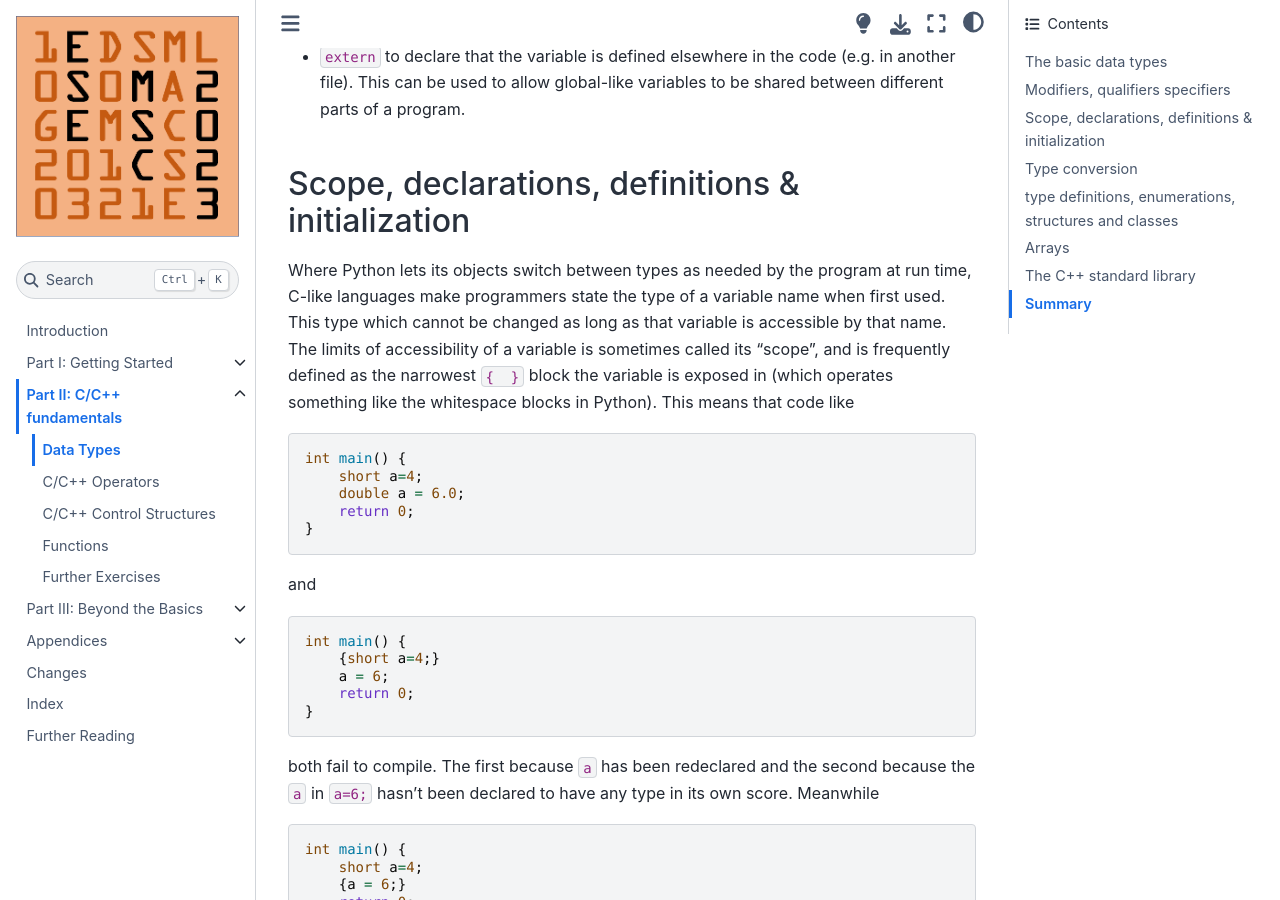
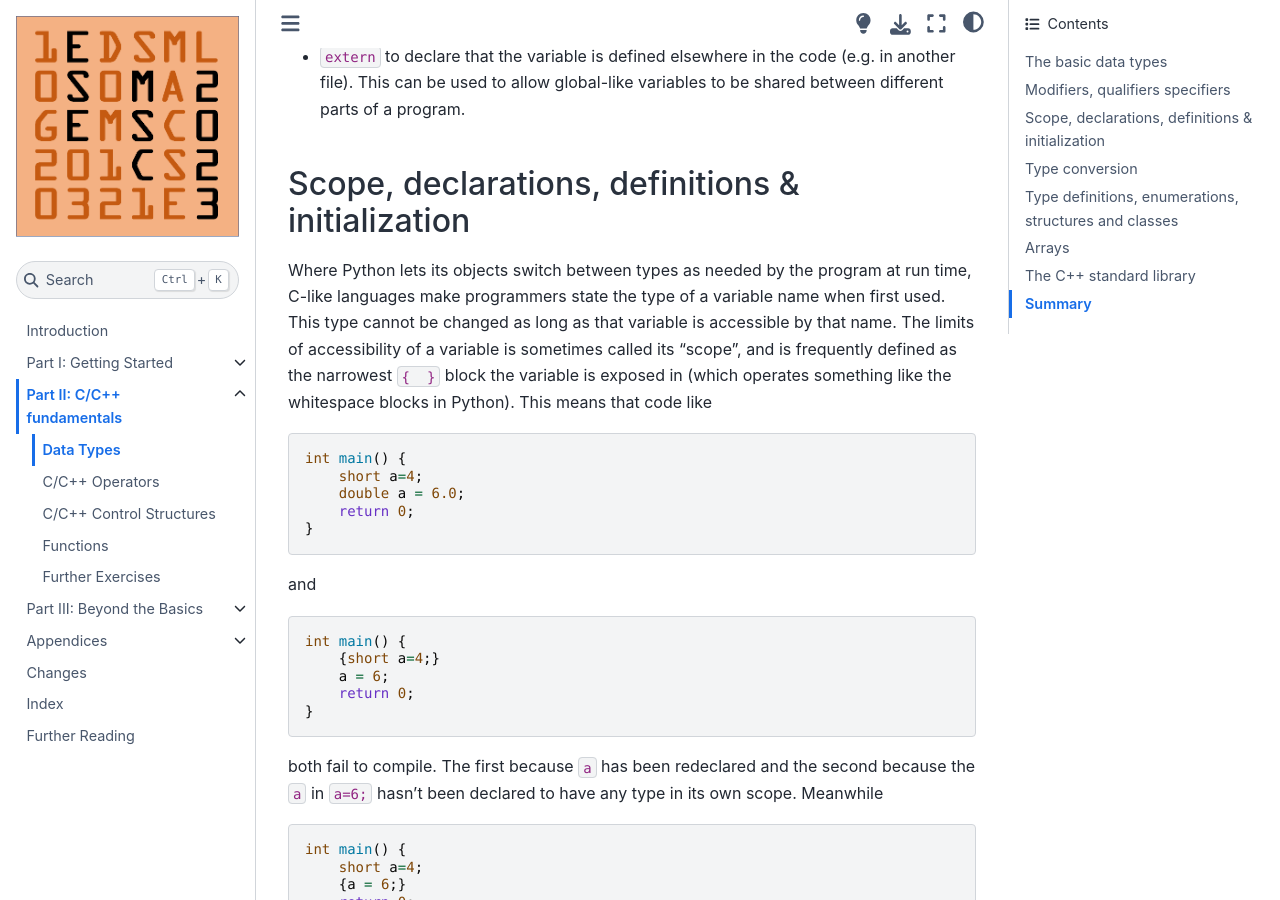
Before and after one commit to ese-msc/c-primer, a Jupyter Book: the page built from part_two/01_datatypes.md, in a window 1280 px wide and 900 px high, scrolled down 1305 px. Built offline with Jupyter Book 1.0.4 settings and Sphinx 7.4.7 and the Sphinx Book theme 1.1.4, drawn with Linux system fonts in a browser that asks for light colours; some of the changed text lies outside the part shown.

Commit message:
some minor fixes

````diff
--- a/part_two/01_datatypes.md
+++ b/part_two/01_datatypes.md
@@ -35,7 +35,7 @@
 
 ## Scope, declarations, definitions & initialization
 
-Where Python lets its objects switch between types as needed by the program at run time, C-like languages make programmers state the type of a variable name when first used. This type which cannot be changed as long as that variable is accessible by that name. The limits of accessibility of a variable is sometimes called its "scope", and is frequently defined as the narrowest `{  }` block the variable is exposed in (which operates something like the whitespace blocks in Python). This means that code like
+Where Python lets its objects switch between types as needed by the program at run time, C-like languages make programmers state the type of a variable name when first used. This type cannot be changed as long as that variable is accessible by that name. The limits of accessibility of a variable is sometimes called its "scope", and is frequently defined as the narrowest `{  }` block the variable is exposed in (which operates something like the whitespace blocks in Python). This means that code like
 
 ```c++
 int main() {
@@ -52,7 +52,7 @@
     return 0;
 }
 ```
-both fail to compile. The first because `a` has been redeclared and the second because the `a` in `a=6;` hasn't been declared to have any type in its own score. Meanwhile
+both fail to compile. The first because `a` has been redeclared and the second because the `a` in `a=6;` hasn't been declared to have any type in its own scope. Meanwhile
 
 ```c++
 int main() {
@@ -97,11 +97,11 @@
 ```
 will print `2.66667` (or some other variant depending on precision options). Here the cast converts the `8` to `8.0` (in this case exactly, since the value can be represented in floating point), the `3` is implictly converted to a double precision number for the floating division, then the expression calculated.
 
-## type definitions, enumerations, structures and classes
+## Type definitions, enumerations, structures and classes
 
 ### The `enum` keyword
 
-A special data type greatly used in C, although somewhat less in C++, is the enumeration. This allows the programmer to create, semi-automatically sequences of named integer constants, which can then be used in the code in comparisions, loops and similar places
+A special data type greatly used in C, although somewhat less in C++, is the enumeration. This allows the programmer to create, semi-automatically, sequences of named integer constants, which can then be used in the code in comparisions, loops and similar places
 
 The syntax is
 
@@ -212,4 +212,4 @@
 
 ## Summary
 
-We've now seen the basic C++ data types in some detail, along with a swift introduction to other key data structures which will be covered in full during the advanced programming course. In the next section we will cover the key operations which can be performed on these variables.
+We've now seen the basic C++ data types in some detail, along with a swift introduction to other key data structures which will be covered in full during the Advanced Programming course. In the next section we will cover the key operations which can be performed on these variables.
````
